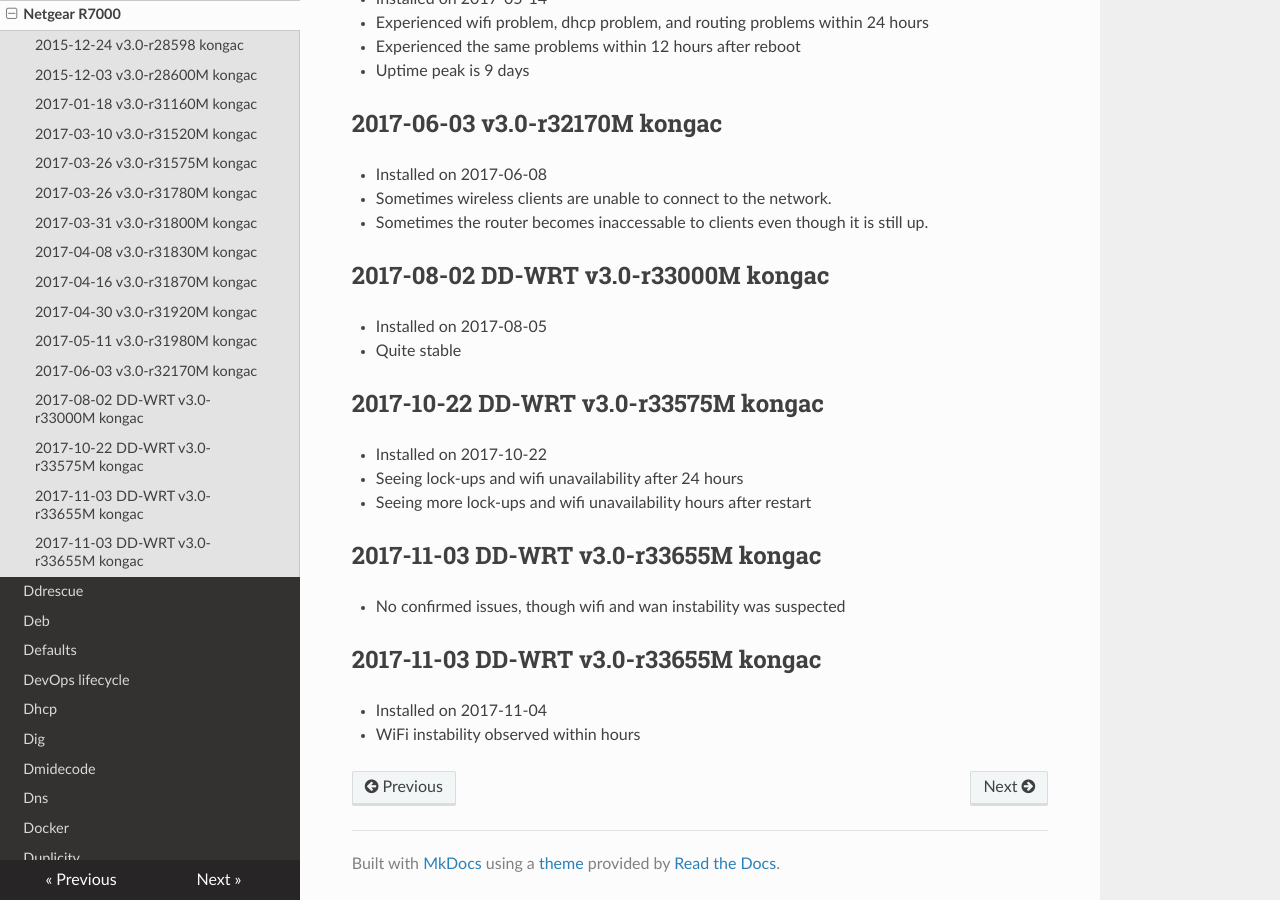
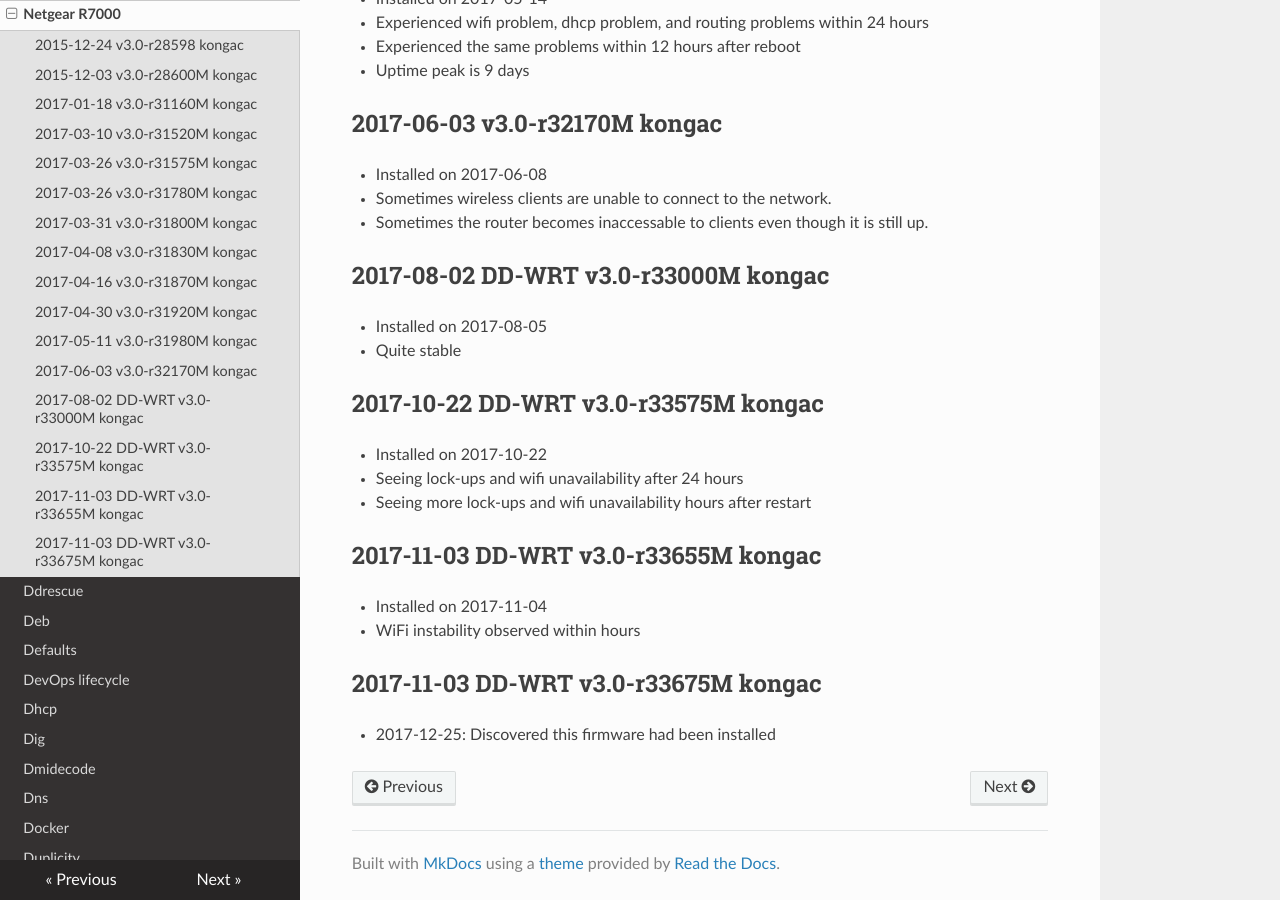
Before and after one commit to lando-cal/tech-notes, an MkDocs documentation site: the page built from docs/dd-wrt.md, in a window 1280 px wide and 900 px high, scrolled down 1678 px. Built offline with MkDocs 1.6.1, drawn with Linux system fonts in a browser that asks for light colours; nearby versions of some CDN libraries.

Commit message:
Fix old firmware log, add new firmware version

```diff
--- a/docs/dd-wrt.md
+++ b/docs/dd-wrt.md
@@ -79,9 +79,9 @@
 
 ## 2017-11-03 DD-WRT v3.0-r33655M kongac
 
-- No confirmed issues, though wifi and wan instability was suspected
-
-## 2017-11-03 DD-WRT v3.0-r33655M kongac
-
 - Installed on 2017-11-04
 - WiFi instability observed within hours
+
+## 2017-11-03 DD-WRT v3.0-r33675M kongac
+
+- 2017-12-25: Discovered this firmware had been installed
```
